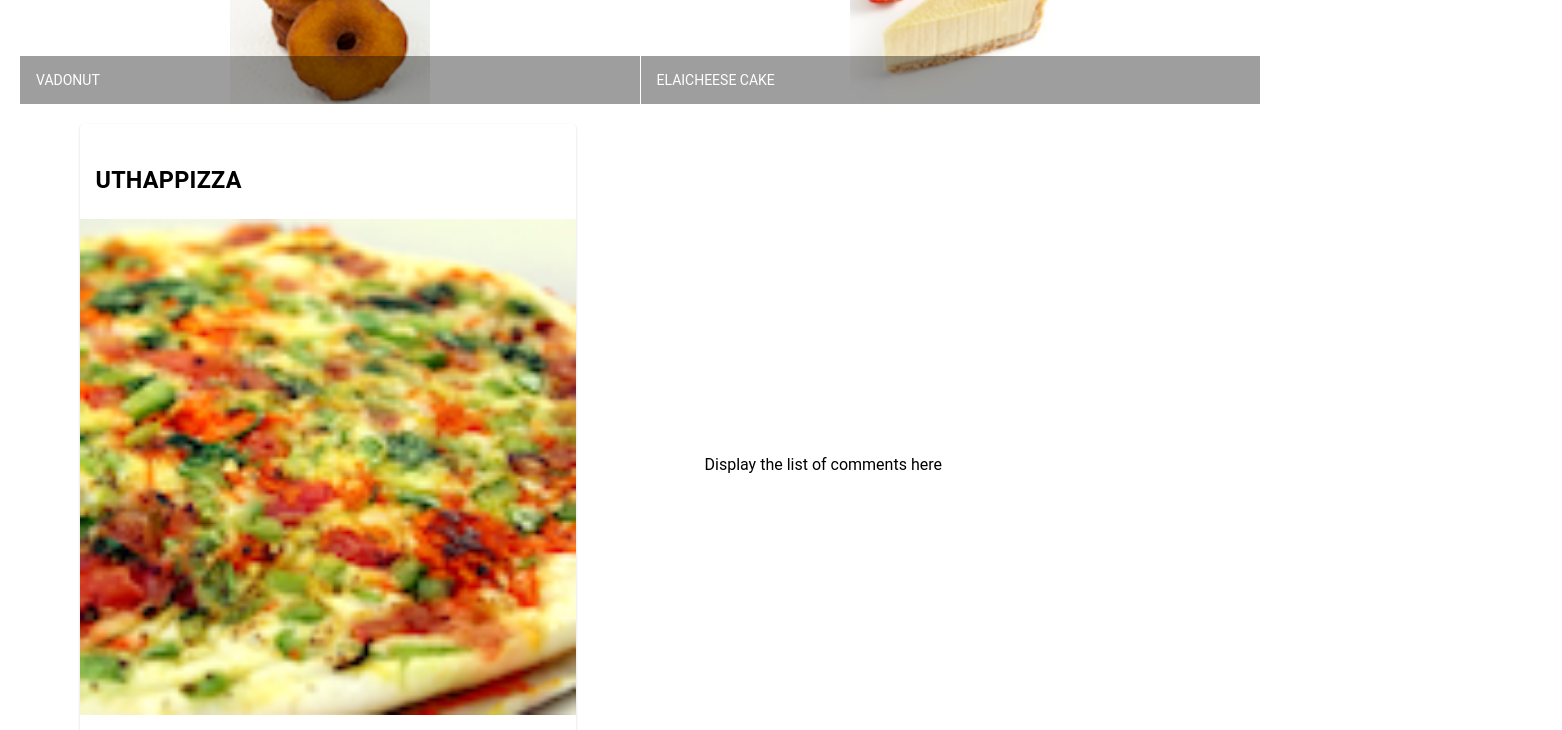
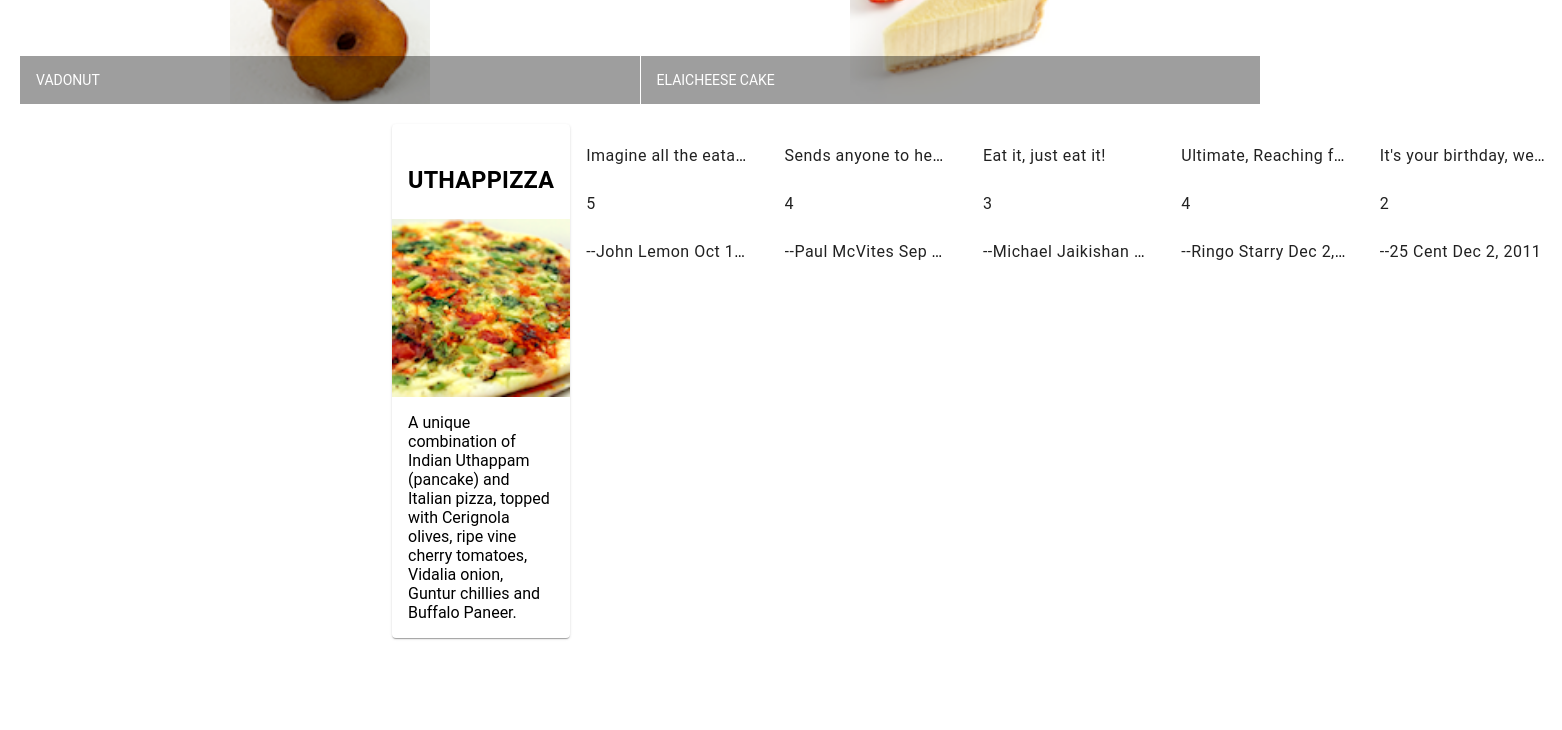
Before and after one commit to KomlaRD/frontend_angular, an Angular app in the folder conFusion/: page / in a window 1280 px wide. Shown: the part 460-1190 px from the top of the page, 1562 px wide, since content can reach past the window. After the commit the page ends 1118 px from the top, so only its background shows below. Built offline with nearby package versions, Linux system fonts and the light colour scheme.

Commit message:
add dishdetail and comments

```diff
--- a/conFusion/src/app/dishdetail/dishdetail.component.html
+++ b/conFusion/src/app/dishdetail/dishdetail.component.html
@@ -20,10 +20,18 @@
             </mat-card-content>
         </mat-card>
     </div>
+    <div fxFlex="40" *ngFor="let dish of dish.comments">
+        <mat-list>
+            <mat-list-item matList>
+                {{dish.comment}}
+            </mat-list-item>
+            <mat-list-item>
+                {{dish.rating}}
+            </mat-list-item>
+            <mat-list-item>
+                --{{dish.author}} {{ dish.date | date : 'mediumDate'}}
+            </mat-list-item>
+        </mat-list>
+    </div>
   </div>
-
-  <div fxFlex="40">
-    <p>Display the list of comments here</p>
-  </div>
-
 </div>
```
